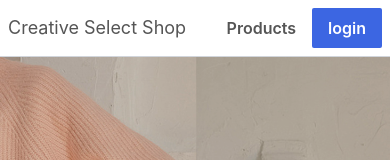
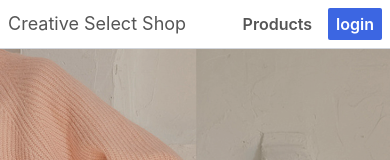
Before and after one commit to feelslikemmmm/creative-select-shop, a React (Create React App) app: page / in a window 390 px wide. Shown: the top 160 px of the page. Built offline with nearby package versions, Linux system fonts and the light colour scheme; no server answers; the database is empty.

Commit message:
feat: update button mobile size

```diff
--- a/src/components/ui/Button.tsx
+++ b/src/components/ui/Button.tsx
@@ -9,7 +9,7 @@ interface ButtonProps {
 export default function Button({ text, onClick, disabled }: ButtonProps) {
   return (
     <button
-      className="bg-brand text-white py-2 px-4 rounded-sm hover:brightness-110"
+      className="bg-brand text-white py-1 md:py-2 px-2 md:px-4 rounded-sm hover:brightness-110"
       onClick={onClick}
       disabled={disabled}
     >
```
